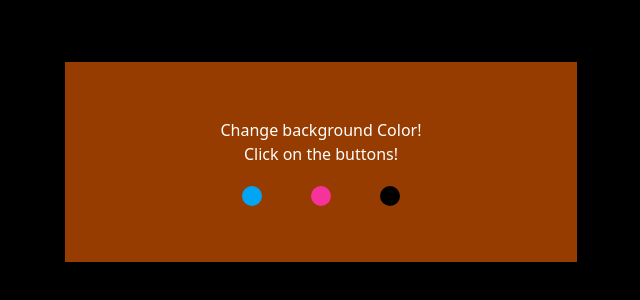
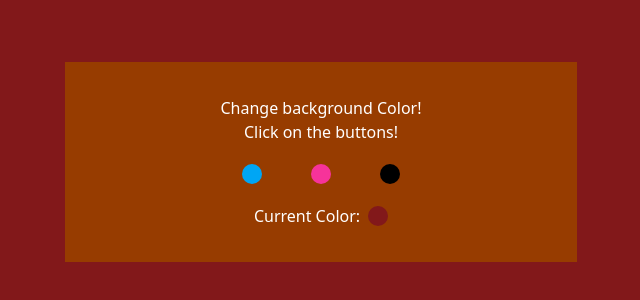
Before and after one commit to KyawThiha111/vite-project-react, a React (Vite) app: page / in a window 1280 px wide. Shown: the part 238-538 px from the top of the page, without its empty margins (319-959 px from the left). Built offline with nearby package versions, Linux system fonts and the light colour scheme.

Commit message:
Props & UseEffect
- When you pass down setState(), it's better to pass down as a function.
 eg. ChangeBackGround

- UseEffect runs everytime you enters the website, it runs again when you change the value of State passed in the [ ].

```diff
--- a/src/Component/ColorChanger.jsx
+++ b/src/Component/ColorChanger.jsx
@@ -1,5 +1,6 @@
 
-import { useState } from "react";
+import { useEffect, useState } from "react";
+import CurrentColor from "./CurrentColor";
 const colors = ["bg-sky-500","bg-pink-500","bg-black"]
 function ColorChanger(){
  const [backgroundColor, setBackGroundColor] = useState("bg-black");
@@ -7,6 +8,10 @@ function ColorChanger(){
  const ChangeBackGround = (color)=>{
     setBackGroundColor(color)
  }
+
+ useEffect(()=>{
+    setBackGroundColor("bg-red-900")
+ },[backgroundColor])
  return(
     <section>
         <div className={`${backgroundColor} w-full h-[100vh] flex justify-center items-center`}>
@@ -22,6 +27,7 @@ function ColorChanger(){
                     )
                 })}
                </div>
+               <CurrentColor color={backgroundColor} ChangeBackGround={ChangeBackGround}/>
             </div>
         </div>
     </section>
--- /dev/null
+++ b/src/Component/CurrentColor.jsx
@@ -0,0 +1,14 @@
+
+const CurrentColor = ({color,ChangeBackGround})=>{
+    const handleChangeBackGround = (colorChosen)=>{
+        ChangeBackGround(colorChosen);
+    }
+    return(
+       <div className="flex justify-center items-center gap-2">
+         <p>Current Color:</p>
+         <p onClick={()=>handleChangeBackGround(" bg-red-700")} className={`${color} inline-block w-5 h-5 rounded-4xl`}></p>
+       </div>
+    )
+}
+
+export default CurrentColor;
```
